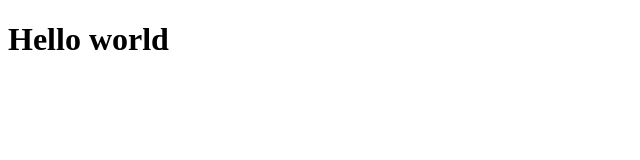
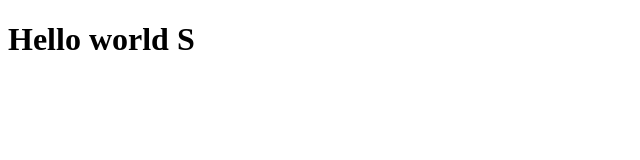
Before and after one commit to Onidiax/esteh-anget, a plain HTML site: page indexD126.html in a window 1280 px wide. Shown: the full height of the page, 0-640 px from the left. Drawn offline with Linux system fonts and the light colour scheme.

Commit message:
second commit

```diff
--- a/indexD126.html
+++ b/indexD126.html
@@ -6,6 +6,6 @@
     <title>WebDiaz</title>
 </head>
 <body>
-    <h1>Hello world</h1>
+    <h1>Hello world S</h1>
 </body>
 </html>
```
